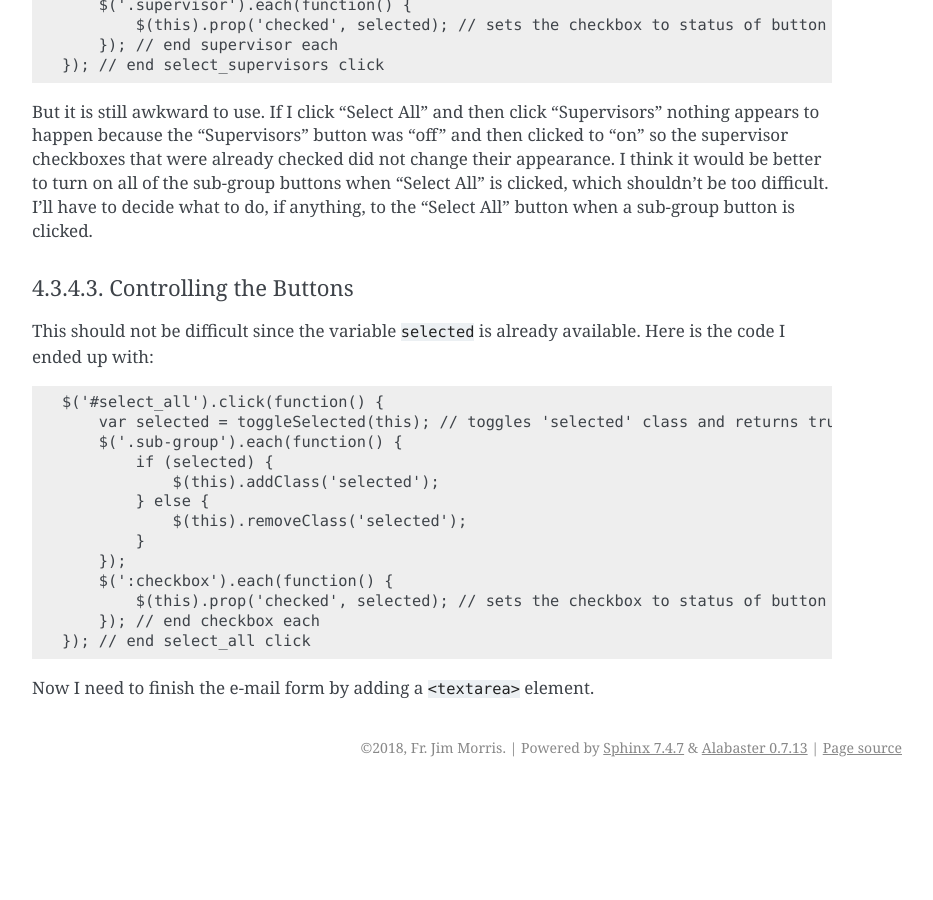
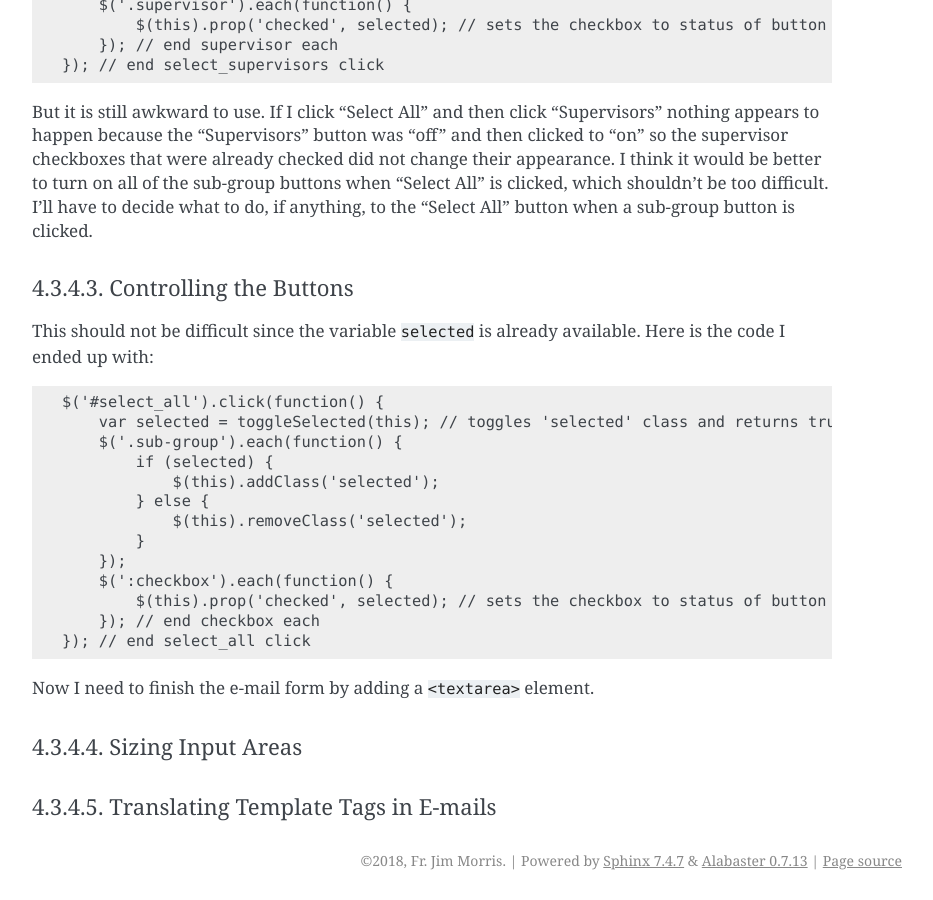
Before and after one commit to JMorris1575/confirmation2018, a Sphinx documentation site: the page built from docs/team_sections.rst, in a window 1280 px wide and 900 px high, scrolled down 7990 px. Shown: the whole window, without its empty margins (338-1271 px from the left). Built offline with Sphinx 7.4.7, drawn with Linux system fonts in a browser that asks for light colours; before the commit the page ends 8777 px from its top, so only the background shows below that.

Commit message:
Minor changes to team_sections.rst

```diff
--- a/docs/team_sections.rst
+++ b/docs/team_sections.rst
@@ -373,3 +373,11 @@ This should not be difficult since the variable ``selected`` is already availabl
     }); // end select_all click
 
 Now I need to finish the e-mail form by adding a ``<textarea>`` element.
+
+Sizing Input Areas
+++++++++++++++++++
+
+
+
+Translating Template Tags in E-mails
+++++++++++++++++++++++++++++++++++++
```
